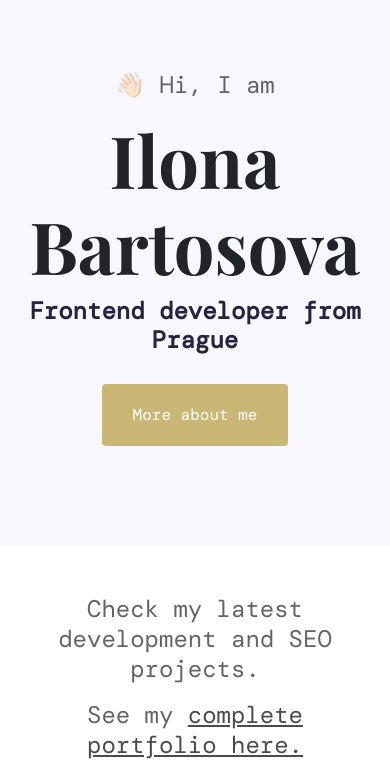
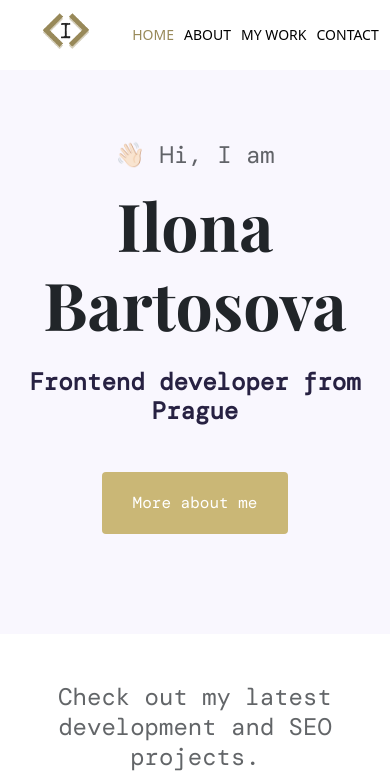
Before and after one commit to ilona-dev/portfolio-project, a plain HTML site: page index.html in a window 390 px wide. Shown: the top 784 px of the page. Drawn offline with nearby package versions, Linux system fonts and the light colour scheme.

Commit message:
Navbar, mobile optimization

```diff
--- a/index.html
+++ b/index.html
@@ -18,13 +18,29 @@
 
 </head>
 <body>
+    <div class="container nav-container">
+      <nav class="d-flex justify-content-around">
+        <a href="/">
+        <img src="/img/Ilona_codes_logo-removebg-shadow.png" class="logo d-none d-md-block" alt="logo-ilonacodes" >
+        </a>
+        <a href="/">
+        <img src="/img/small-logo.png" class="logo d-block d-md-none" alt="small-logo-ilonacodes">
+        </a>
+        <ul>
+          <li> <a href="/" class="active menu">HOME</a></li>
+          <li> <a href="/about-me.html" class="menu">ABOUT</a></li>
+          <li> <a href="/my-work.html" class="menu">MY WORK</a></li>
+          <li> <a href="/contact.html" class="menu">CONTACT</a></li>
+        </ul>
+      </nav>
+    </div>
     <div class="hero">
    <p>👋🏻 Hi, I am</p>
    <h1>Ilona Bartosova</h1>
-   <h2>Frontend developer from Prague</h2>
+   <h2 class="pt-3 pb-3">Frontend developer from Prague</h2>
    <a href="/about-me.html" class="btn btn-hero">More about me</a>
 </div>
-<p class="centered-par m-3 mt-5">Check my latest development and SEO projects.</p>
+<p class="centered-par m-3 mt-5">Check out my latest development and SEO projects.</p>
 <p class="centered-par m-3"> See my <a href="#">complete portfolio here.</a> </p>
 <div class="container container-fluid">
     <div class="row mb-3">
@@ -36,7 +52,7 @@
             <p class="mb-4">
                 A weather application using HTML, CSS, JavaScript and Bootstrap framework. The app is using OpenWeather API and is open-sourced oh GitHub.
             </p>
-            <a href="https://zealous-beaver-58a533.netlify.app/" class="btn btn-outline">Launch App</a>
+            <a href="https://zealous-beaver-58a533.netlify.app/" target="_blank" class="btn btn-outline">Launch App</a>
         </div>
     </div>
 <br>
@@ -47,7 +63,7 @@
                 A custom designed Wordpress website for Czech customer revex.cz. Using professional builder with HTML, CSS and JavaScript customizations.
 
             </p>
-            <a href="https://www.novy.revex.cz" class="btn btn-outline">Launch website</a>
+            <a href="https://www.novy.revex.cz" target="_blank" class="btn btn-outline">Launch website</a>
         </div>
         <div class="col p-5 col-img justify-content-center">
             <img src="/img/wordpress website revex.png" class="img-fluid rounded shadow-sm" alt="wordpress website">
@@ -63,7 +79,7 @@
             <p class="mb-4">
                 Shopify website optimized for Czech market. Based on keyword and SEO analysis, the conent and technical settings was improved. Advertising and analytics tools implemented - GTM, Google Analytics, Google Ads, Facebook Pixel.
             </p>
-            <a href="https://www.olaplex.cz" class="btn btn-outline">Launch website</a>
+            <a href="https://www.olaplex.cz" target="_blank" class="btn btn-outline">Launch website</a>
         </div>
     </div>
 
--- a/src/styles.css
+++ b/src/styles.css
@@ -25,13 +25,33 @@ i {
     font-size: 32px;
     color: var(--dark-gold-branding);
 }
+ul {
+    display: flex;
+    list-style: none;
+    margin: 0;
+    padding: 0;
+    line-height: 5;
+    }
+li {
+    margin-left: 2em;
+    font-size: 21px;
+    }
+
 a {
     color: black;
-    transition: ease-in-out
+    transition: all 100ms ease-in-out
 }
-a:hover {
+a:hover, .active {
     color: var(--dark-gold-branding);
 }
+.menu {
+text-decoration: none;
+}
+.nav-container {
+    padding: 0
+}
+
+
 .hero {
     text-align: center;
     padding: 70px 10px;
@@ -136,13 +156,20 @@ p {
 
     }
     h1 {
-        font-size: 72px;
+        font-size: 66px;
 
     }
     h2 {
         font-size: 36px;
         margin-top: 0;
         margin-bottom: 0;
+    }
+    li {
+        margin-left: 10px;
+        font-size: 14px;
+            }
+    .logo {
+        max-height: 60px;
     }
     .hero p {
     font-size: 24px
@@ -154,10 +181,12 @@ p {
     text-align: center;
     margin-top: 60px;
     }
-
+    .btn-outline {
+        margin: 10px
+    }
     #heading-work{
     margin-bottom: 0;
     font-size: 42px;
-    padding-bottom: 0;
+    padding-bottom: 15px;
     }
 }
```
Also changed, not shown: about-me.html (+1 -0 lines), my-work.html (+4 -4 lines), img/small-logo.png (added).
